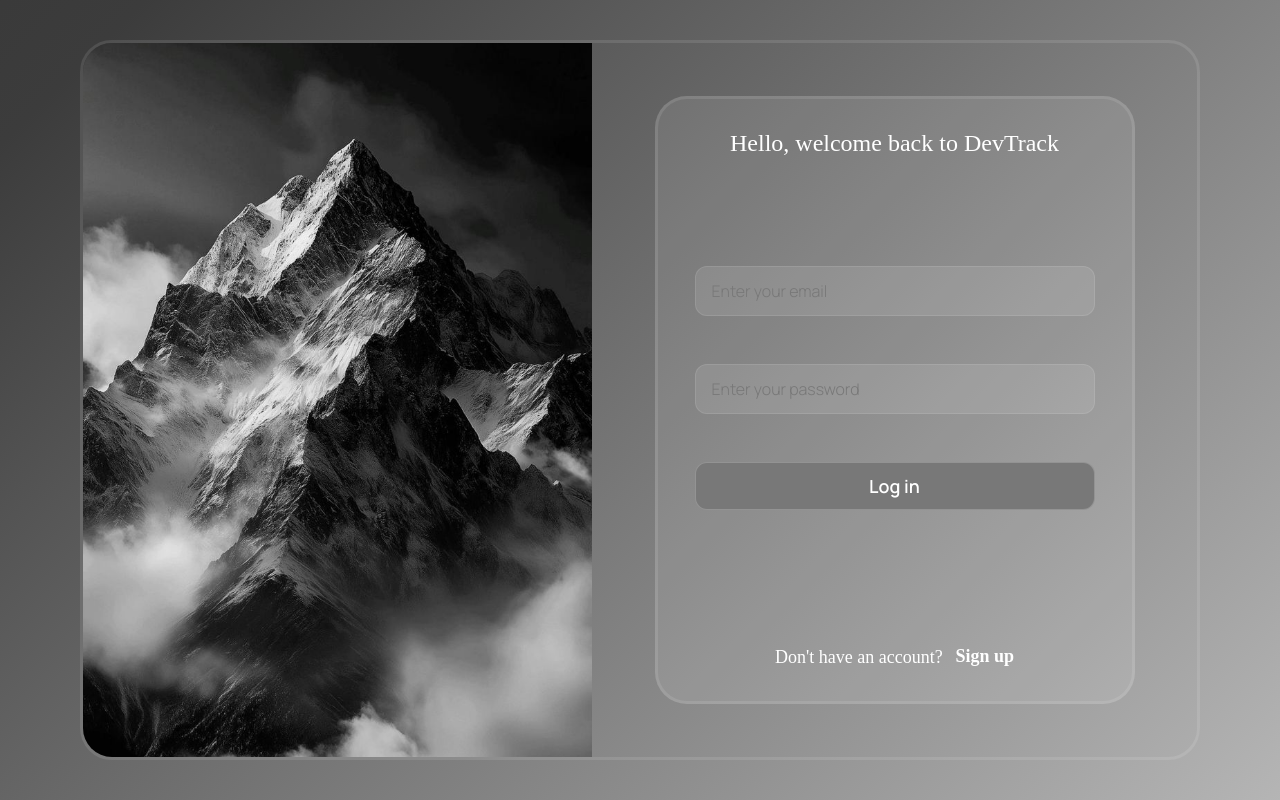
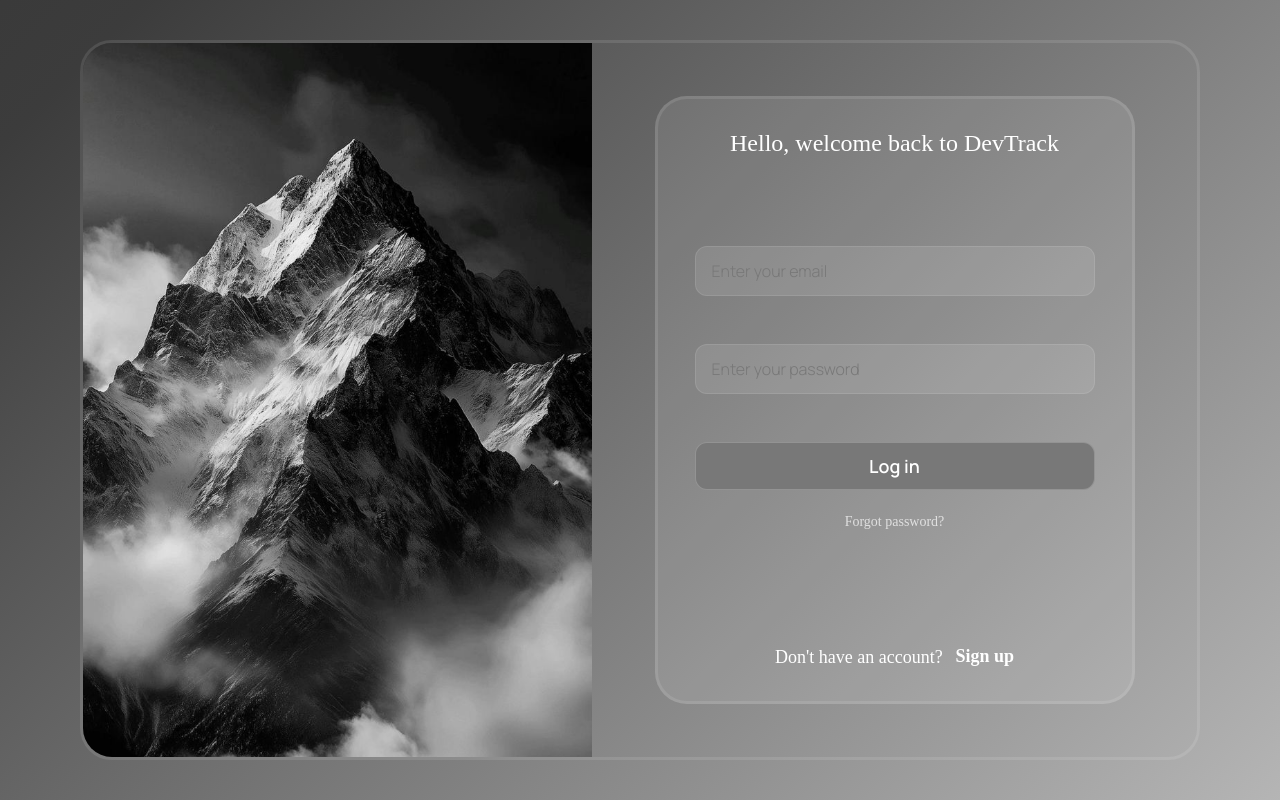
Before and after one commit to Kirilko-frontend/devtrack-frontend, a React (Vite) app: page /login in a window 1280 px wide. Built offline with nearby package versions, Linux system fonts and the light colour scheme; no server answers.

Commit message:
feat(AuthForm): add Forgot password link to login form
Co-Authored-By: Claude Opus 5.5 <noreply@anthropic.com>

```diff
--- a/src/widgets/AuthForm/index.tsx
+++ b/src/widgets/AuthForm/index.tsx
@@ -159,6 +159,12 @@ function AuthForm({ type }: IProps) {
         <Button type="submit" size="lg" className={styles['auth-form__button']}>
           {isRegister ? 'Create account' : 'Log in'}
         </Button>
+
+        {!isRegister && (
+          <Link className={styles['auth-form__forgot-link']} to="/forgot-password">
+            Forgot password?
+          </Link>
+        )}
       </form>
 
       <div className={styles['auth-form__switch']}>
--- a/src/widgets/AuthForm/styles.module.scss
+++ b/src/widgets/AuthForm/styles.module.scss
@@ -62,6 +62,22 @@
   }
 }
 
+.auth-form__forgot-link {
+  margin-top: -1.5rem;
+
+  font-size: var(--font-size-sm);
+  font-weight: var(--font-weight-light);
+  text-decoration: none;
+  color: rgb(var(--color-white), 0.7);
+
+  transition: var(--transition);
+
+  &:hover,
+  &:focus-visible {
+    color: rgb(var(--color-white));
+  }
+}
+
 .auth-form__button {
   width: 25rem;
   height: 3rem;
```
